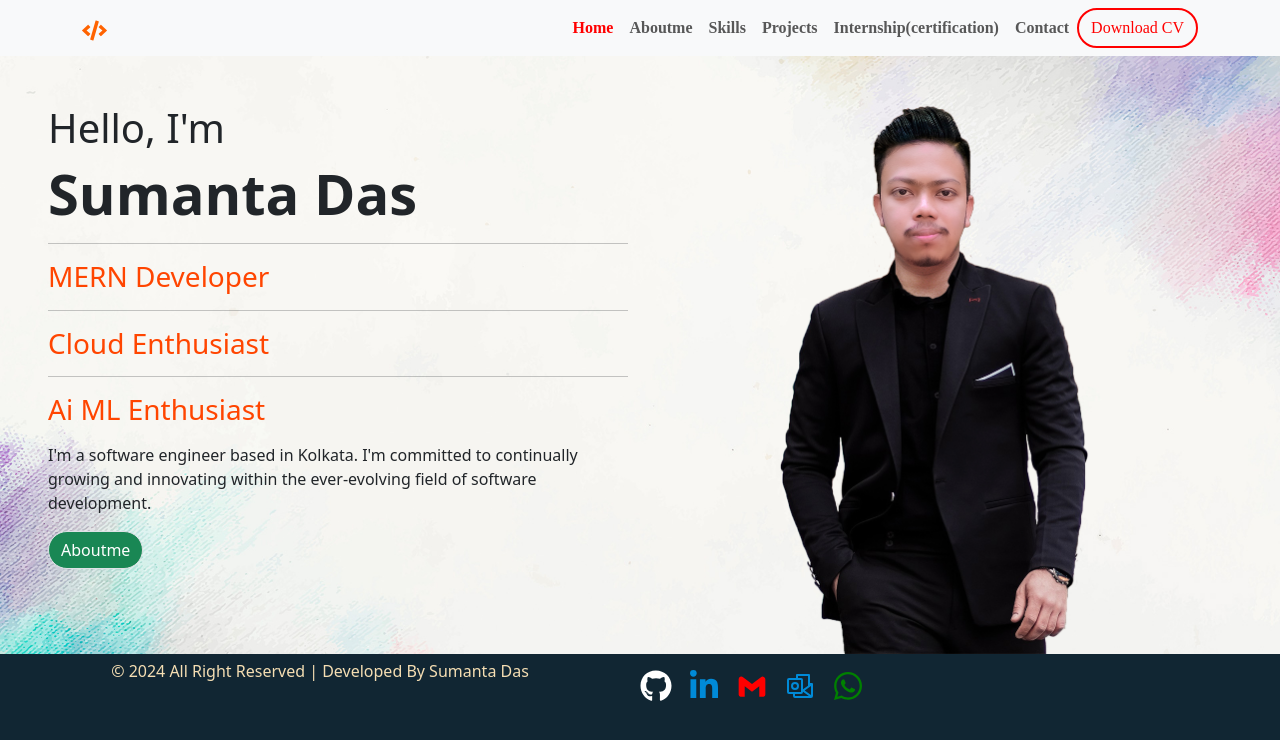
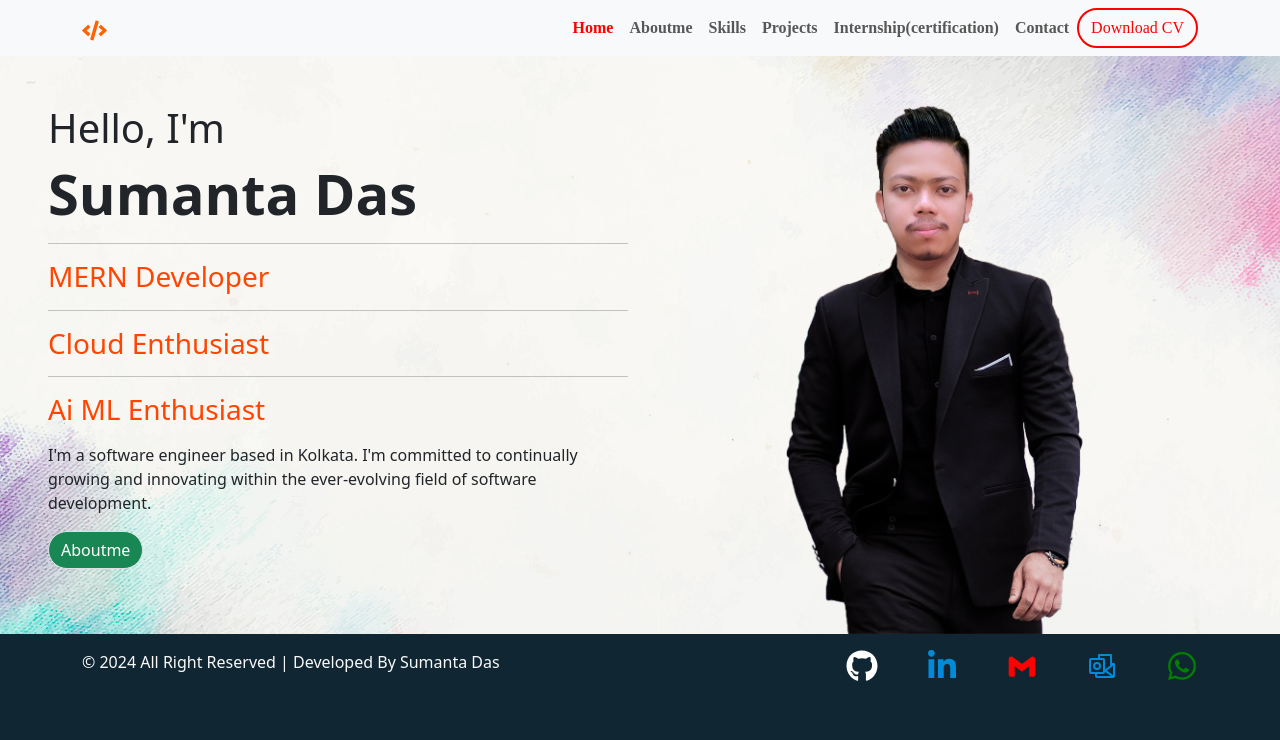
Before and after one commit to sdklick/sumanta_dev_client, a React (Vite) app: page / in a window 1280 px wide. Shown: the top 740 px of the page. Built offline with nearby package versions, Linux system fonts and the light colour scheme; a web font is replaced by a local one.

Commit message:
improve footer

```diff
--- a/src/components/Footer.jsx
+++ b/src/components/Footer.jsx
@@ -9,7 +9,52 @@ import { FaWhatsapp } from "react-icons/fa";
 const Footer = () => {
   return (
     <>
-      <footer>
+      <div className="container">
+        <div className="row d-flex flex-lg-row flex-md-column flex-sm-column flex-column column-gap-3">
+          <div className="col text-light text-center d-flex my-3 justify-content-lg-start justify-content-md-center justify-content-sm-center justify-content-center overflow-auto">
+            &copy; 2024 All Right Reserved | Developed By Sumanta Das
+          </div>
+          <div className="col d-flex gap-5 justify-content-lg-end  justify-content-md-center justify-content-sm-center justify-content-center my-3 overflow-auto">
+            <a
+              href="https://github.com/sdklick"
+              target="_blank"
+              rel="noopener noreferrer"
+            >
+              <FaGithub size={32} color="white" />
+            </a>
+            <a
+              href="https://www.linkedin.com/in/sumantad827/"
+              target="_blank"
+              rel="noopener noreferrer"
+            >
+              <FaLinkedinIn size={32} color="#008ad8" />
+            </a>
+            <a
+              href="mailto:sumantad827@gmail.com?subject=Hello&body=I%20would%20like%20to%20connect%20with%20you!"
+              target="_blank"
+              rel="noopener noreferrer"
+            >
+              <BiLogoGmail size={32} color="red" />
+            </a>
+
+            <a
+              href="mailto:sumantad827@outlook.com?subject=Hello&body=I%20would%20like%20to%20connect%20with%20you!"
+              target="_blank"
+              rel="noopener noreferrer"
+            >
+              <PiMicrosoftOutlookLogo size={32} color="#008ad8" />
+            </a>
+            <a
+              href="https://wa.me/8637073059?text=Hello%20there!"
+              target="_blank"
+              rel="noopener noreferrer"
+            >
+              <FaWhatsapp size={32} color="green" />
+            </a>
+          </div>
+        </div>
+      </div>
+      {/* <footer>
         <div className="footer2">
           <div className="copyright">
             <p style={{ width: "85%", textAlign: "center" }}>
@@ -54,9 +99,12 @@ const Footer = () => {
             >
               <FaWhatsapp size={32} color="green" />
             </a>
+
           </div>
+
         </div>
-      </footer>
+
+      </footer> */}
     </>
   );
 };
--- a/src/styles/navbar.css
+++ b/src/styles/navbar.css
@@ -41,7 +41,7 @@ nav {
     background-position: center;
     background-repeat: no-repeat;
     background-size: contain;
-    height: 550px;
+    height: 530px;
 }
 
 @media screen and (max-width: 400px) {
```
Also changed, not shown: src/assets/hero.png (added), src/assets/sumantafull.png (added).
